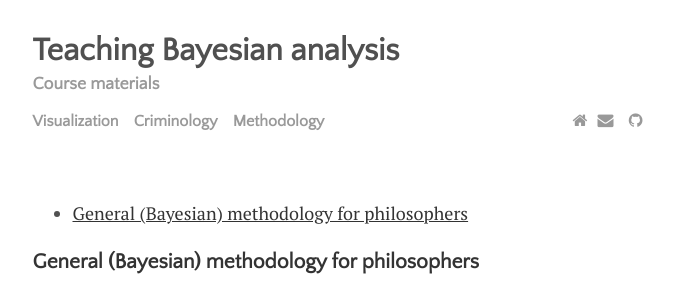
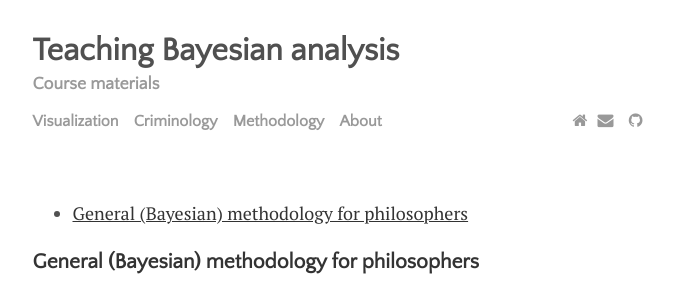
Before and after one commit to rfl-urbaniak/teaching, a Jekyll site: the page built from menu/methodology.md, in a window 1280 px wide. Shown: the top 303 px of the page, without its empty margins (300-974 px from the left). Built offline with Jekyll 4.4.1, drawn with Linux system fonts in a browser that asks for light colours.

Commit message:
Update settings.yml

```diff
--- a/_data/settings.yml
+++ b/_data/settings.yml
@@ -10,7 +10,7 @@ menu:
 - {name: 'Visualization', path: 'menu', url: 'visualization.html'}
 - {name: 'Criminology', path: 'menu', url: 'criminology.html'}
 - {name: 'Methodology', path: 'menu', url: 'methodology.html'}
-
+- {name: 'About', path: 'menu', url: 'https://rfl-urbaniak.github.io/menu/about.html'}
 # Available social icons are powered by Font Awesome, so you can use any icon that they offer
 social:
 - {icon: 'home', link: 'https://rfl-urbaniak.github.io/menu/about.html'}
```
